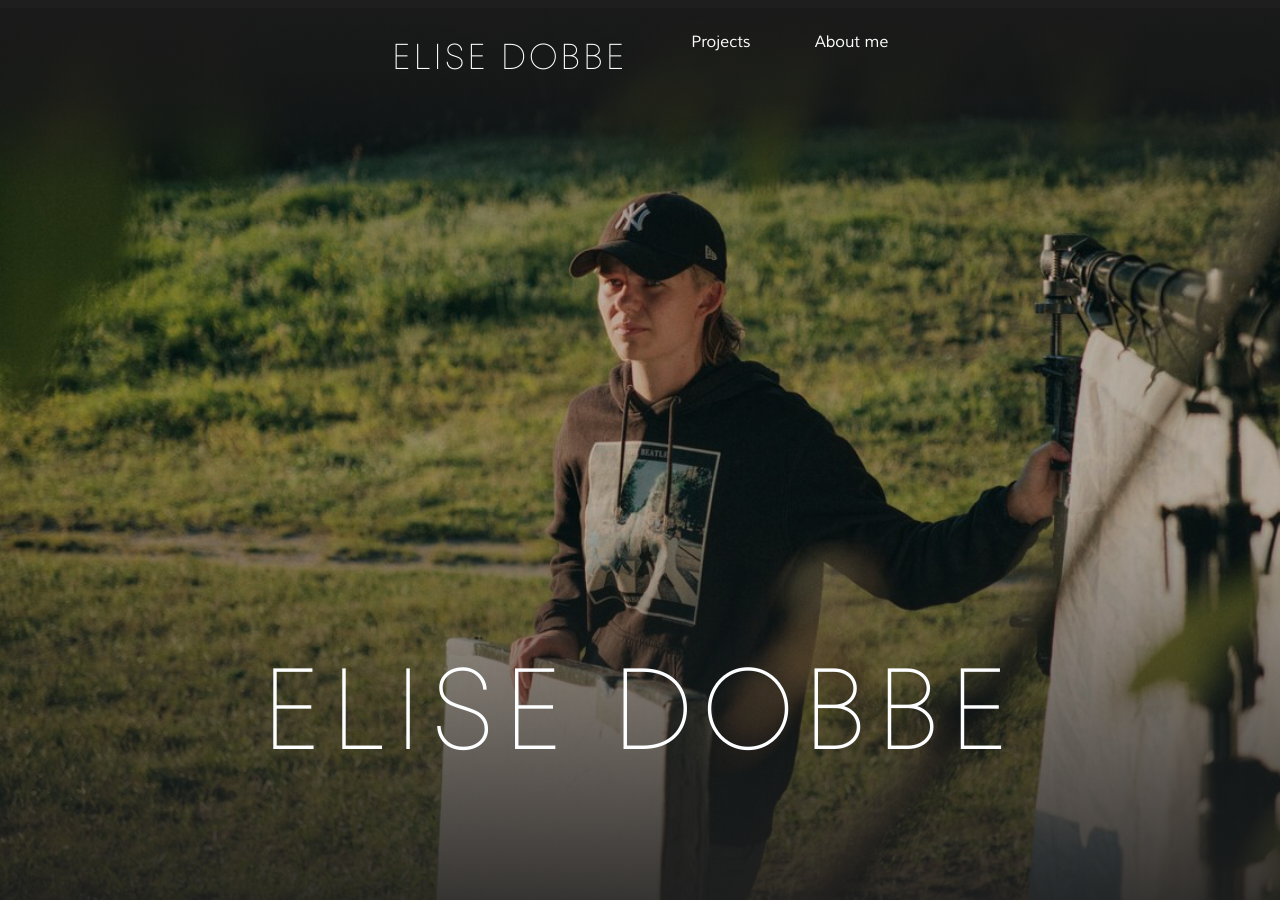
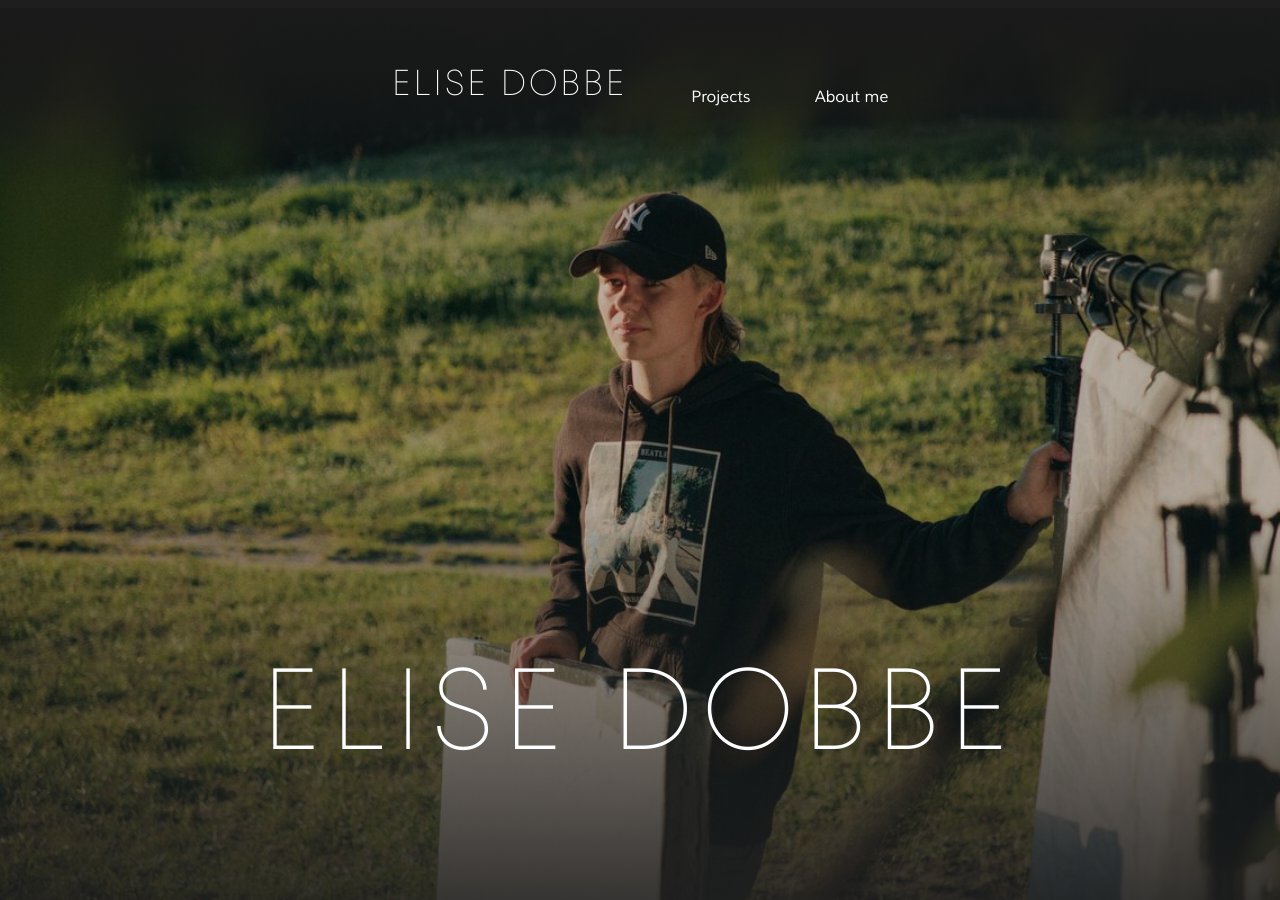
Before and after one commit to elisedobbe/portfolio, an MkDocs documentation site: the page built from docs/index.md, in a window 1280 px wide and 900 px high. Built offline with MkDocs 1.6.1 and Material for MkDocs 9.7.7, drawn with Linux system fonts in a browser that asks for light colours.

Commit message:
Update extra.css

```diff
--- a/docs/assets/styles/extra.css
+++ b/docs/assets/styles/extra.css
@@ -683,7 +683,11 @@
   display: none !important;
 }
 
-/* Align tabs til bunnen */
+/* Align ALLE tabs til bunnen */
+.md-tabs {
+  align-items: flex-end !important;
+}
+
 .md-tabs__inner {
   align-items: flex-end !important;
   padding-bottom: 16px !important;
@@ -692,3 +696,12 @@
 .md-tabs__list {
   align-items: flex-end !important;
 }
+
+.md-tabs__item {
+  align-items: flex-end !important;
+  display: flex !important;
+}
+
+.md-tabs__link {
+  align-self: flex-end !important;
+}
```
